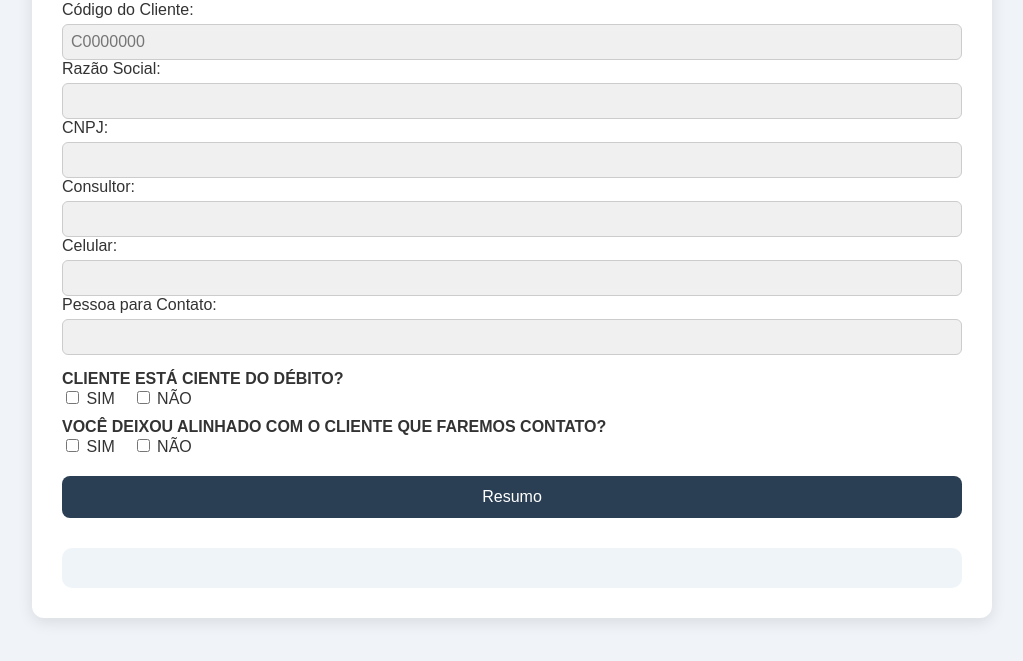
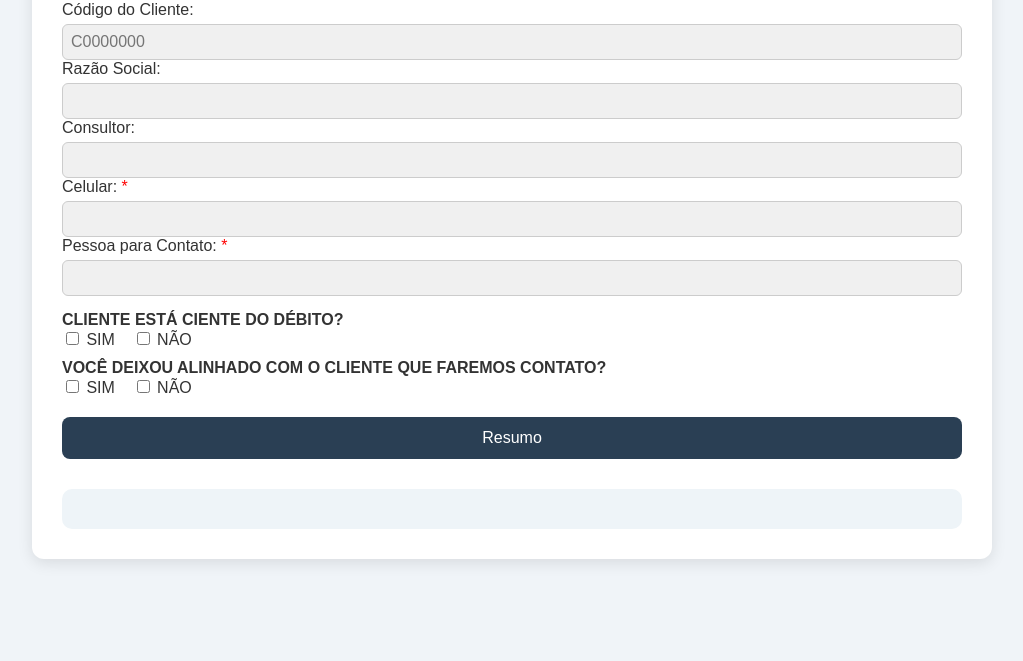
Before and after one commit to tecnologiagagliardi/negocieja, a plain HTML site: page index.html in a window 1280 px wide. Shown: the part 129-790 px from the top of the page, without its empty margins (128-1151 px from the left). Drawn offline with Linux system fonts and the light colour scheme.

Commit message:
Removendo CNPJ

```diff
--- a/index.html
+++ b/index.html
@@ -14,10 +14,11 @@
     <form id="negocieForm">
       <label>Código do Cliente:<input type="text" id="codigo" required placeholder="C0000000"></label>
       <label>Razão Social:<input type="text" id="razao" readonly></label>
-      <label>CNPJ:<input type="text" id="cnpj" readonly></label>
+      <!-- <label>CNPJ:<input type="text" id="cnpj" readonly></label> -->
       <label>Consultor:<input type="text" id="consultor" readonly></label>
-    <label>Celular:<input type="text" id="celular" required></label>
-    <label>Pessoa para Contato:<input type="text" id="contato" required></label>
+      <label>Celular: <span style="color:red;">*</span><input type="text" id="celular" required></label>
+      <label>Pessoa para Contato: <span style="color:red;">*</span><input type="text" id="contato" required></label>
+
       <!-- Checkbox 1 -->
       <div style="margin-top: 15px;">
         <label style="font-weight: 600;">CLIENTE ESTÁ CIENTE DO DÉBITO?</label><br>
```
Lines whose indentation alone changed are shown as unchanged.
